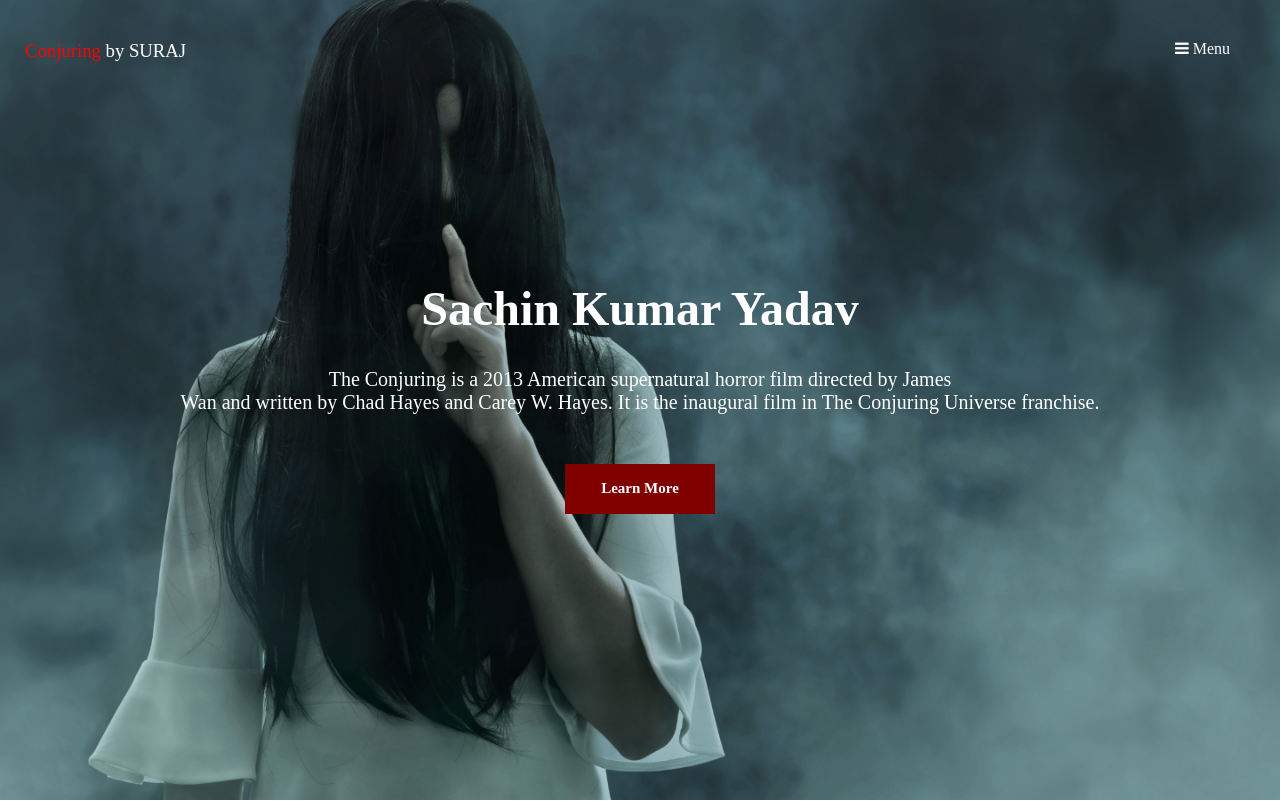
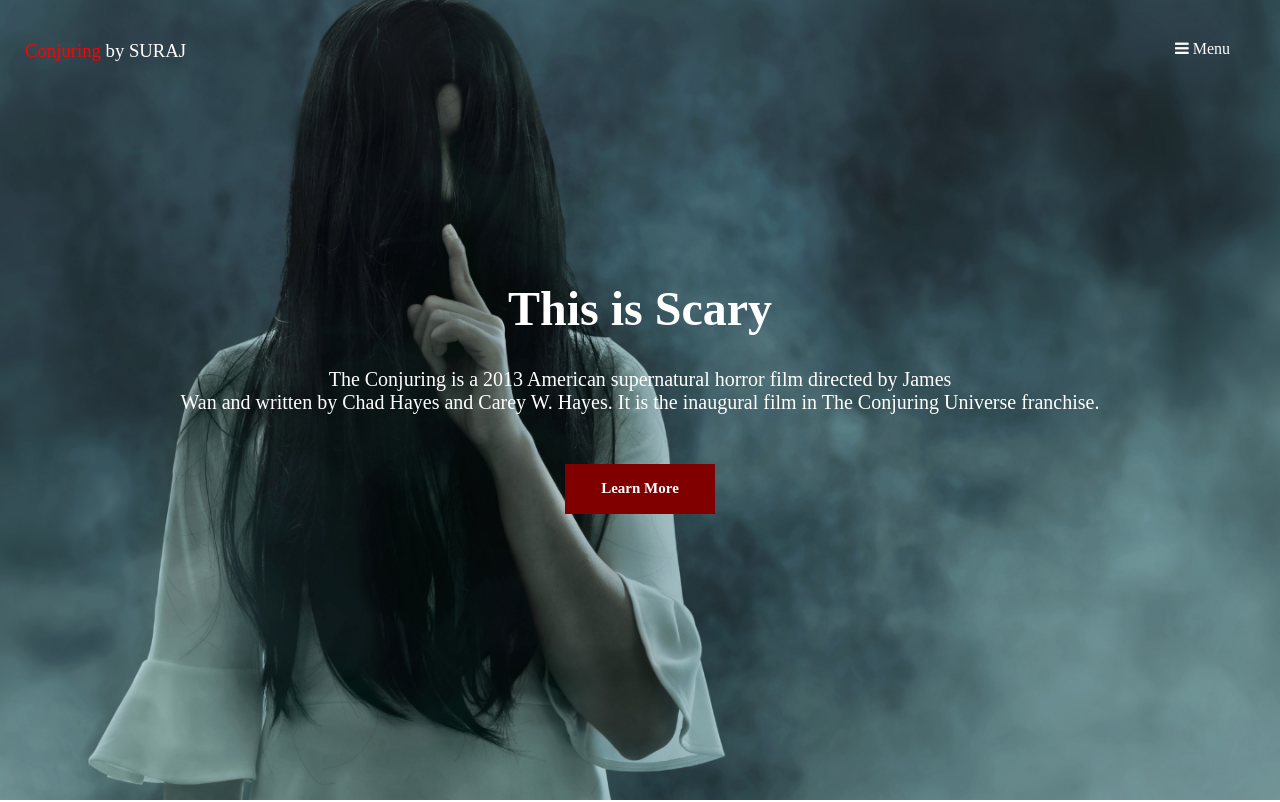
Before and after one commit to surajbarnwalsuryavanshi/Conjuring, a plain HTML site: page index.html in a window 1280 px wide. Shown: the top 802 px of the page. Drawn offline with Linux system fonts and the light colour scheme; a web font is replaced by a local one.

Commit message:
Update Website

```diff
--- a/index.html
+++ b/index.html
@@ -15,7 +15,7 @@
 
             <div class="banner">
 
-                <h1>Sachin Kumar Yadav</h1>
+                <h1>This is Scary</h1>
 
                 <p>The Conjuring is a 2013 American supernatural horror film directed by James<br> Wan and written by Chad Hayes and Carey W. Hayes. It is the inaugural film in The Conjuring Universe franchise.</p>
 
```
